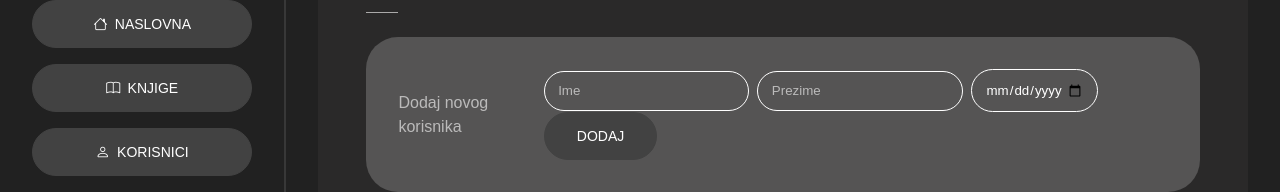
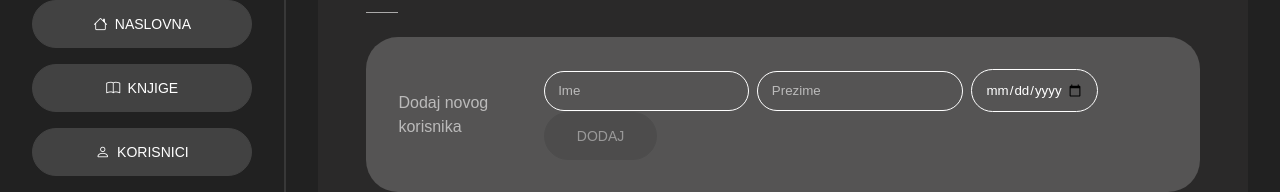
Before and after one commit to marko-krznar/React-Library, a React (Create React App) app: page /korisnici in a window 1280 px wide. Shown: the part 106-298 px from the top of the page. Built offline with nearby package versions, Linux system fonts and the light colour scheme.

Commit message:
Added functionality for disable button when nothing is inserted in inputs

```diff
--- a/src/components/UserItemForm/UserItemForm.js
+++ b/src/components/UserItemForm/UserItemForm.js
@@ -36,7 +36,17 @@ export default function UserItemForm() {
           max={format(new Date(), "yyyy-MM-dd")}
           onChange={handleBirth}
         ></input>
-        <button>Dodaj</button>
+        <button
+          className={
+            (newUserName.length &&
+              newUserSurname.length &&
+              newUserBirth.length) < 3
+              ? "is-disabled"
+              : "is-active"
+          }
+        >
+          Dodaj
+        </button>
       </form>
     </div>
   );
```
